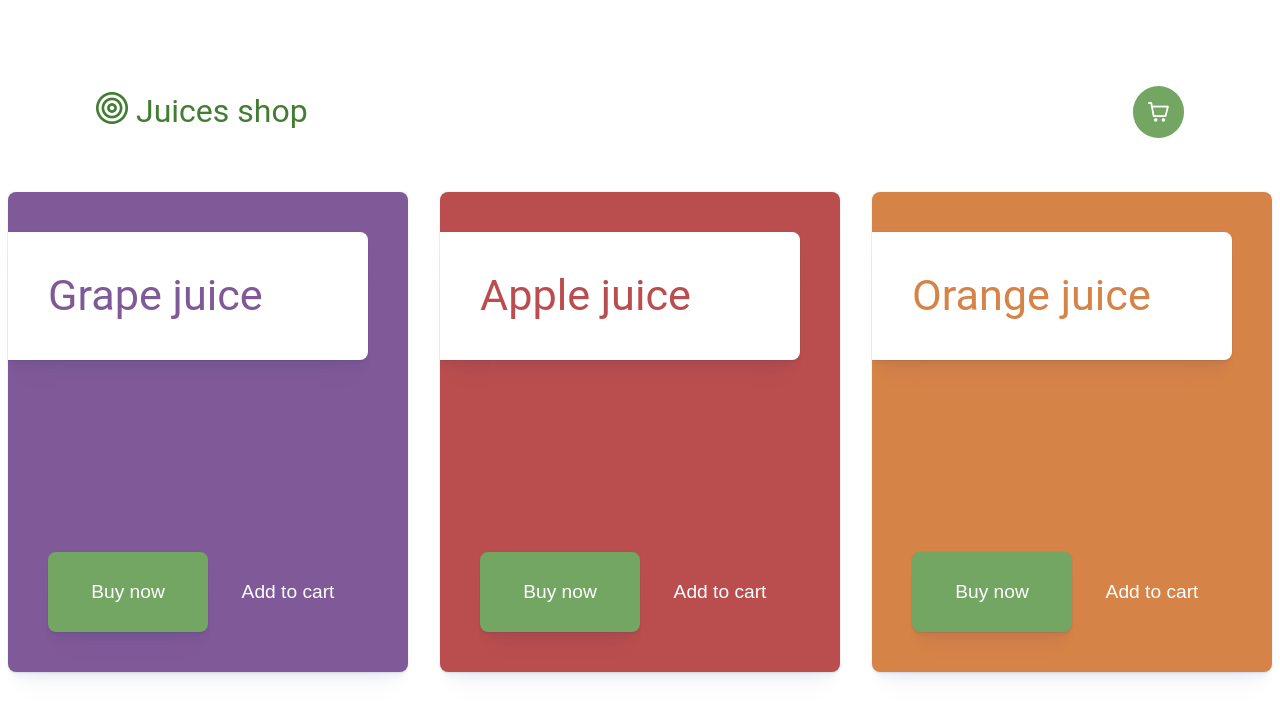
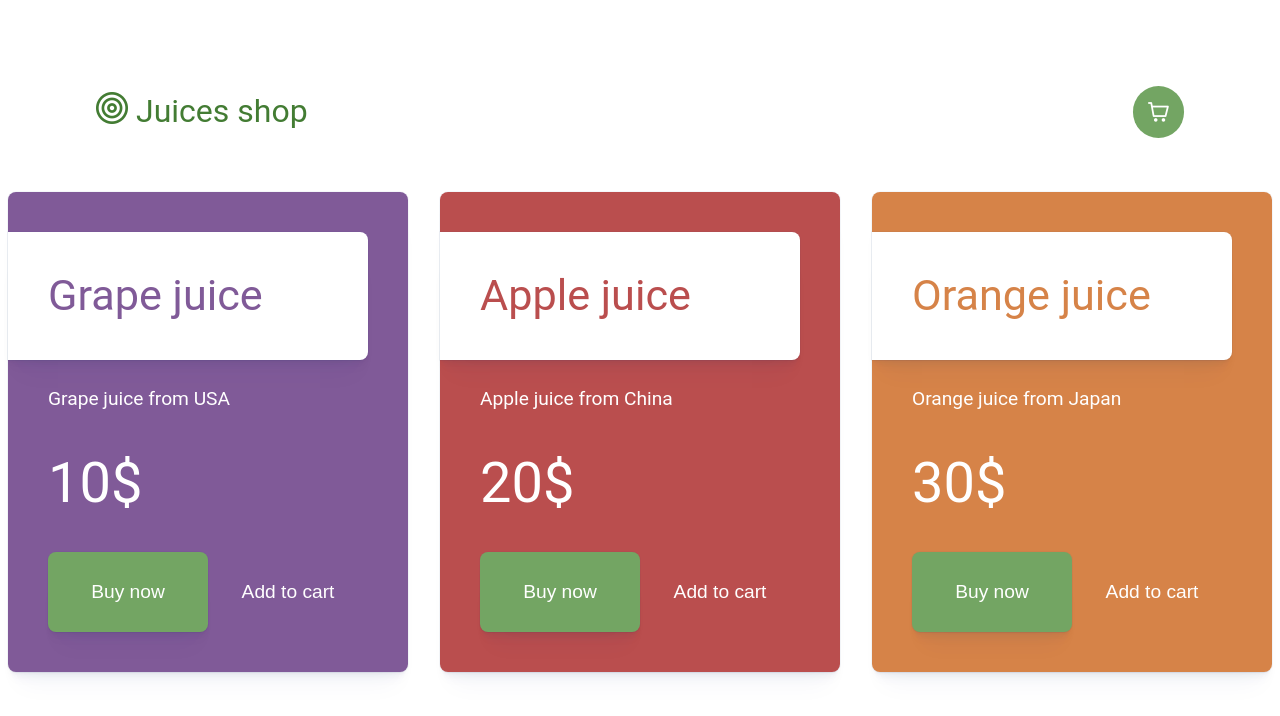
Before and after one commit to pikoio/checkout-form, a Vue app: page / in a window 1280 px wide. Both pictures are taken after a click on the button 1158 px from the left and 112 px from the top of the page. Shown: the top 716 px of the page. Built offline with nearby package versions, Linux system fonts and the light colour scheme.

Commit message:
product card and nav-bar restyling

```diff
--- a/src/App.vue
+++ b/src/App.vue
@@ -2,6 +2,8 @@
 import ProductsWrapper from "@/components/ProductsWrapper.vue";
 import {provide, ref} from "vue";
 import CartSection from "@/components/CartSection.vue";
+import NavBar from "@/components/NavBar.vue";
+
 const state = ref({
   products: []
 })
@@ -39,9 +41,14 @@
   isCartOpen.value = !isCartOpen.value
 }
 
+const buyNowProduct = (productId) => {
+  toggleCart()
+  addProductToCart(productId)
+}
+
 const addProductToCart = (productId) => {
   const product = products.value.find(p => p.id === productId)
-    if(product){
+  if (product) {
     state.value.products.push(product)
     product.isInState = !product.isInState
   }
@@ -49,7 +56,7 @@
 const removeProductFromCart = (productId) => {
   console.log("remove product from cart" + productId)
   const product = products.value.find(p => p.id === productId)
-    if(product){
+  if (product) {
     state.value.products = state.value.products.filter(p => p.id !== productId)
     product.isInState = !product.isInState
   }
@@ -59,14 +66,12 @@
 
 <template>
   <div class="container">
-    <div class="nav-bar">
-      <p class="logo"><i class="pi pi-bullseye"></i>Juices shop</p>
-      <button @click="toggleCart" class="my-cart-btn"><i class="pi pi-shopping-cart"></i></button>
-    </div>
+    <NavBar @toggle-cart="toggleCart"/>
     <ProductsWrapper
         v-if="!isCartOpen"
         @remove-product-from-cart="removeProductFromCart"
         @add-product-to-cart="addProductToCart"
+        @buy-now-product="buyNowProduct"
     />
     <CartSection
         v-else
@@ -82,36 +87,5 @@
   flex-direction: column;
   align-items: center;
 }
-  .container .nav-bar {
-    height: 4rem;
-    width: 100%;
-    display: flex;
-    align-items: center;
-    justify-content: space-between;
-    padding: 1rem;
-    background-color: var(--color-white);
-  }
-  .container .nav-bar .logo{
-    font-size: 2rem;
-    color: var(--color-text);
-  }
-  .container .nav-bar .logo i{
-    margin-right: 0.5rem;
-  }
-  .container .nav-bar .my-cart-btn{
-    height: 3.2rem;
-    width: 3.2rem;
-    border: none;
-    background-color: var(--color-btn-1);
-    border-radius: 50%;
-    font-size: 1.3rem;
-    display: flex;
-    align-items: center;
-    justify-content: center;
-    color: var(--color-white);
-    cursor: pointer;
-  }
-  .container .nav-bar .my-cart-btn:hover{
-    background-color: var(--color-btn-1-hover);
-  }
+
 </style>
--- a/src/assets/main.scss
+++ b/src/assets/main.scss
@@ -2,7 +2,7 @@
 @import 'primeicons/primeicons.css';
 
 #app {
-  max-width: 1280px;
+  max-width: 1600px;
   margin: 0 auto;
   padding: 5rem;
   font-weight: normal;
--- /dev/null
+++ b/src/components/NavBar.vue
@@ -0,0 +1,49 @@
+<script setup>
+defineEmits(['toggle-cart'])
+</script>
+
+<template>
+  <div class="nav-bar">
+    <p class="logo"><i class="pi pi-bullseye"></i>Juices shop</p>
+    <button @click="$emit('toggle-cart')" class="my-cart-btn"><i class="pi pi-shopping-cart"></i></button>
+  </div>
+</template>
+
+<style scoped>
+.nav-bar {
+  height: 4rem;
+  width: 100%;
+  display: flex;
+  align-items: center;
+  justify-content: space-between;
+  padding: 1rem;
+  background-color: var(--color-white);
+}
+
+.nav-bar .logo {
+  font-size: 2rem;
+  color: var(--color-text);
+}
+
+.nav-bar .logo i {
+  margin-right: 0.5rem;
+}
+
+.nav-bar .my-cart-btn {
+  height: 3.2rem;
+  width: 3.2rem;
+  border: none;
+  background-color: var(--color-btn-1);
+  border-radius: 50%;
+  font-size: 1.3rem;
+  display: flex;
+  align-items: center;
+  justify-content: center;
+  color: var(--color-white);
+  cursor: pointer;
+}
+
+.nav-bar .my-cart-btn:hover {
+  background-color: var(--color-btn-1-hover);
+}
+</style>
--- a/src/components/ProductCard.vue
+++ b/src/components/ProductCard.vue
@@ -1,7 +1,20 @@
 <script setup>
+  import {computed} from "vue";
 
-defineProps(["product"]);
-defineEmits(["remove-product-from-cart", "add-product-to-cart"])
+  const props = defineProps(["product"]);
+  defineEmits([
+      "remove-product-from-cart",
+      "add-product-to-cart",
+      "buy-now-product",
+  ])
+
+  const isProductCorrect = computed(() => {
+    return props.product.id &&
+        props.product.name &&
+        props.product.description &&
+        props.product.price &&
+        props.product.isInState !== undefined
+  })
 </script>
 
 <template>
@@ -11,13 +24,20 @@ defineEmits(["remove-product-from-cart", "add-product-to-cart"])
     <div
         class="header-row"
         :style="{ color: product.cardColor }">
-      <p>{{ product.name}}</p>
+      <p>{{ product.name || "Invalid name" }}</p>
+    </div>
+    <div class="description-row">
+      <p>{{ product.description || "Invalid description" }}</p>
+    </div>
+    <div class="price-row">
+      <p>{{ product.price  || "-" }}$</p>
     </div>
     <div class="menu-row">
+      <template v-if="isProductCorrect">
         <template v-if="!product.isInState">
           <button
               class="buy-btn"
-            @click="$emit('add-product-to-cart')">
+              @click="$emit('buy-now-product')">
             Buy now
           </button>
           <button
@@ -26,7 +46,13 @@ defineEmits(["remove-product-from-cart", "add-product-to-cart"])
             Add to cart
           </button>
         </template>
-      <button v-else class="remove-from-cart-btn">Remove from cart</button>
+        <button
+            v-else
+            @click="$emit('remove-product-from-cart')"
+            class="remove-from-cart-btn">
+          Remove from cart
+        </button>
+      </template>
     </div>
   </div>
 </template>
@@ -42,12 +68,15 @@ defineEmits(["remove-product-from-cart", "add-product-to-cart"])
   display: flex;
   flex-direction: column;
   justify-content: space-between;
-    transition: height 0.5s, width 0.5s;
+  transition: height 0.5s, width 0.5s, padding-right 0.5s;
 }
-  .product-card:hover{
+
+.product-card:hover {
   height: 31rem;
   width: 26rem;
+  padding: 2.5rem 3rem 2.5rem 0;
 }
+
 .product-card .header-row {
   background-color: var(--color-white);
   height: 8rem;
@@ -59,17 +88,32 @@ defineEmits(["remove-product-from-cart", "add-product-to-cart"])
   color: var(--color-pale-green);
   font-size: 2.7rem;
 }
+
+.product-card .description-row {
+  margin-left: 2.5rem;
+  font-size: 1.2rem;
+  color: var(--color-white);
+}
+
+.product-card .price-row {
+  margin-left: 2.5rem;
+  color: var(--color-white);
+  font-size: 3.5rem;
+}
+
 .product-card .menu-row {
   margin-left: 2.5rem;
   height: 5rem;
   display: flex;
   justify-content: center;
 }
-  .product-card .menu-row button{
+
+.product-card .menu-row button {
   height: 100%;
   font-size: 1.2rem;
   vertical-align: middle;
 }
+
 .product-card .menu-row .buy-btn {
   width: 50%;
   background-color: var(--color-btn-1);
@@ -78,24 +122,29 @@ defineEmits(["remove-product-from-cart", "add-product-to-cart"])
   transition: background-color 0.5s;
   box-shadow: var(--box-shadow);
 }
-  .product-card .menu-row .buy-btn:hover{
+
+.product-card .menu-row .buy-btn:hover {
   background-color: var(--color-btn-1-hover);
 }
+
 .product-card .menu-row .add-to-cart-btn {
   width: 50%;
   background-color: transparent;
   color: var(--color-white);
   transition: color 0.3s;
 }
+
 .product-card .menu-row .add-to-cart-btn:hover {
   color: var(--color-grey);
 }
+
 .product-card .menu-row .remove-from-cart-btn {
   background-color: transparent;
   color: var(--color-white);
   transition: color 0.3s;
   font-size: 1.3rem;
 }
+
 .product-card .menu-row .remove-from-cart-btn:hover {
   color: var(--color-grey);
 }
--- a/src/components/ProductsWrapper.vue
+++ b/src/components/ProductsWrapper.vue
@@ -1,11 +1,15 @@
 <script setup>
-import {computed, inject} from "vue";
+import {inject} from "vue";
 import ProductCard from "@/components/ProductCard.vue"
 
-  defineEmits(["remove-product-from-cart", "add-product-to-cart"])
+defineEmits([
+  "remove-product-from-cart",
+  "add-product-to-cart",
+  "buy-now-product"
+])
 
 const products = inject("products")
-  const state = inject("state")
+
 
 </script>
 
@@ -17,6 +21,7 @@ import {computed, inject} from "vue";
         :product="product"
         @remove-product-from-cart="$emit('remove-product-from-cart', product.id)"
         @add-product-to-cart="$emit('add-product-to-cart', product.id)"
+        @buy-now-product="$emit('buy-now-product', product.id)"
     />
   </div>
 </template>
```
Lines whose indentation alone changed are shown as unchanged.
